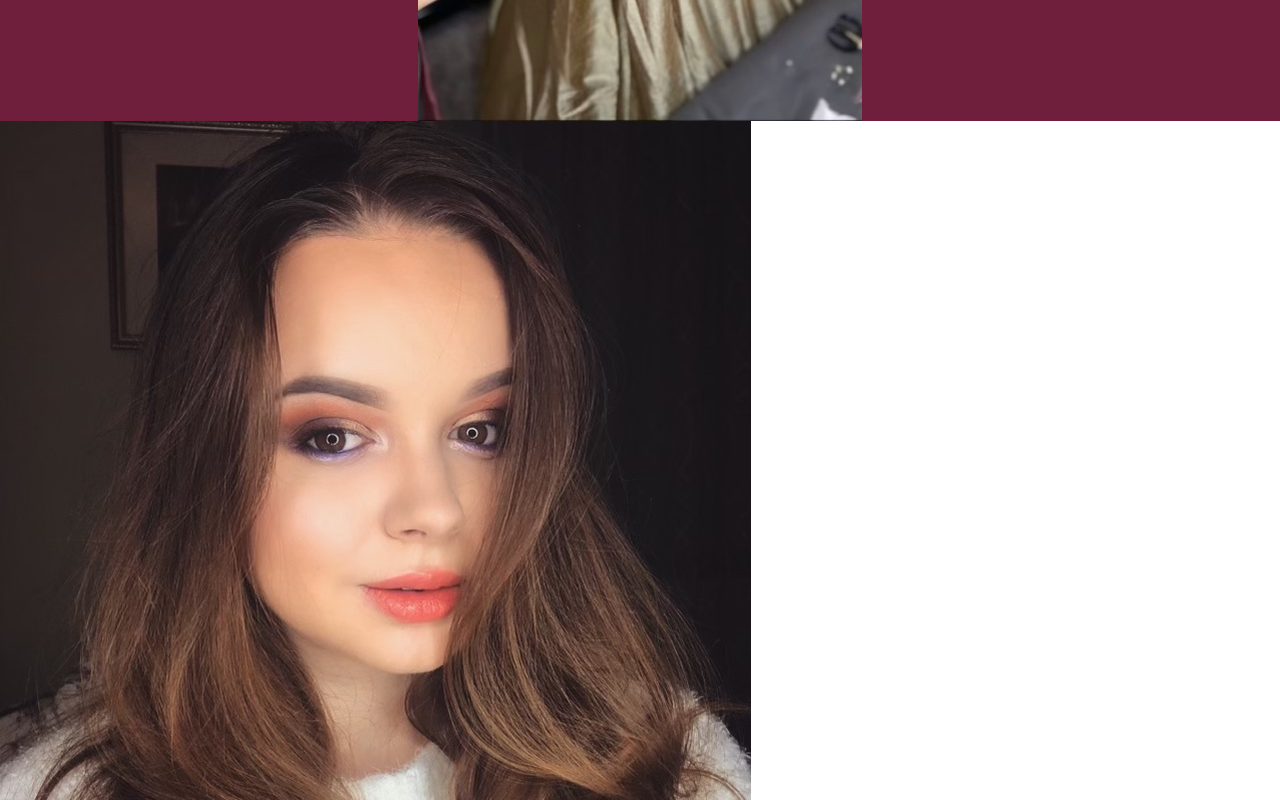
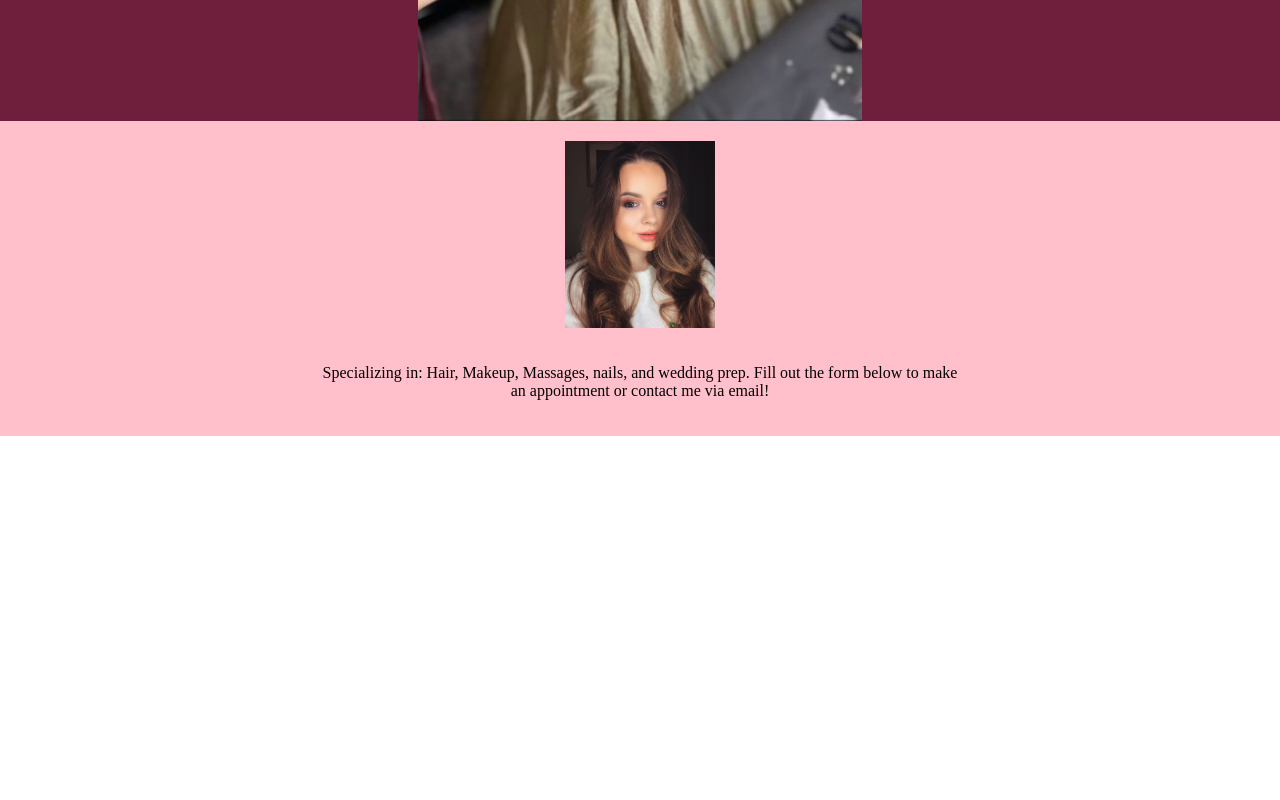
Before and after one commit to mmarconi117/Ilkiv-Makeup, a React (Vite) app: page / in a window 1280 px wide. Shown: the part 760-1560 px from the top of the page. After the commit the page ends 1196 px from the top, so only its background shows below. Built offline with nearby package versions, Linux system fonts and the light colour scheme.

Commit message:
form is next

```diff
--- a/src/App.css
+++ b/src/App.css
@@ -56,3 +56,30 @@ body, html {
 .next {
   right: 10px;
 }
+
+.center-container {
+  background-color: pink;
+  display: flex;
+  flex-direction: column;
+  align-items: center;
+}
+
+.me {
+  display: flex;
+  justify-content: center;
+  margin-top: 20px; /* Adjust the margin as needed */
+}
+
+.me img {
+  width: 20%; /* Adjust the width as needed */
+  height: auto; /* Maintain the aspect ratio */
+}
+
+.description-box {
+  width: 50%; /* Adjust the width as needed */
+  margin-top: 0; /* Adjust the margin as needed */
+  padding: 20px; /* Add padding for spacing and style */
+  background-color: white; /* Background color for the box */
+  text-align: center; /* Center the text within the box */
+  background-color: pink;
+}
--- a/src/App.jsx
+++ b/src/App.jsx
@@ -66,9 +66,17 @@ function App() {
           <button className="next" onClick={handleNextImage}>&#10095;</button>
         </div>
       </div>
-      <div className="me">
-        <img src={inna} alt="inna" />
+
+
+      <div className='center-container'>
+        <div className="me">
+          <img src={inna} alt="inna" />
+        </div>
+        <div className="description-box">
+          <p>Specializing in: Hair, Makeup, Massages, nails, and wedding prep. Fill out the form below to make an appointment or contact me via email!</p>
+        </div>
       </div>
+
     </>
   );
 }
```
